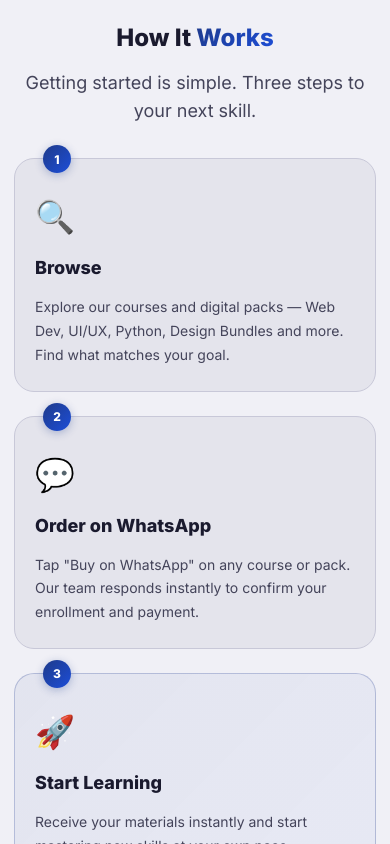
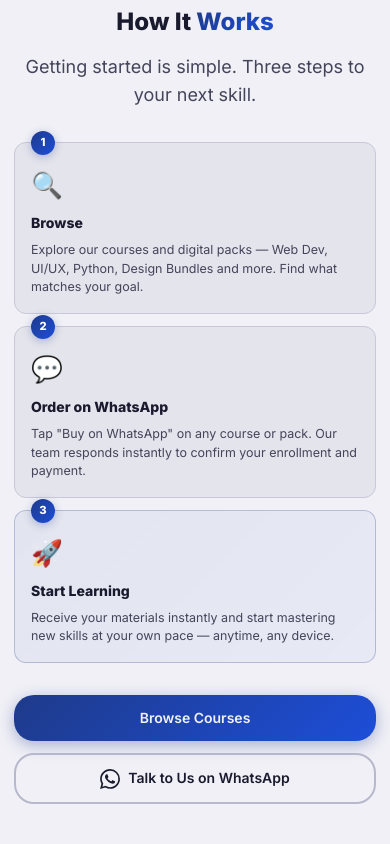
Before and after one commit to maxin3820-jpg/BC, a React (Vite) app: page / in a window 390 px wide. Shown: the part 5380-6224 px from the top of the page. Built offline with nearby package versions, Linux system fonts and the light colour scheme; no server answers.

Commit message:
Make How It Works section smaller and tighter on mobile

```diff
--- a/src/pages/Home.css
+++ b/src/pages/Home.css
@@ -478,14 +478,30 @@
 /* Responsive */
 @media (max-width: 900px) {
   .hiw-arrow { display: none; }
-  .hiw-steps { flex-direction: column; gap: 1.5rem; }
-  .hiw-card { align-items: flex-start; text-align: left; padding: 1.75rem 1.5rem; }
-  .hiw-number { left: 1.75rem; transform: none; }
+  .hiw-steps { flex-direction: column; gap: 1rem; }
+  .hiw-card { align-items: flex-start; text-align: left; padding: 1.5rem 1.25rem; gap: 0.5rem; }
+  .hiw-number { left: 1.5rem; transform: none; }
+  .hiw-icon { font-size: 2rem; margin-top: 0.25rem; }
+  .hiw-card h3 { font-size: var(--font-size-base); }
+  .hiw-card p { font-size: var(--font-size-xs); }
 }
 
 @media (max-width: 480px) {
-  .hiw-card { padding: 1.5rem 1.25rem; }
-  .hiw-cta { flex-direction: column; align-items: stretch; }
-  .hiw-cta .btn { width: 100%; justify-content: center; }
-  .hiw-icon { font-size: 2rem; }
+  .hiw-section { padding: 2.5rem 0; }
+  .hiw-steps { gap: 0.75rem; margin-bottom: 2rem; }
+  .hiw-card { padding: 1.1rem 1rem 1rem; gap: 0.4rem; border-radius: var(--radius-md); }
+  .hiw-number { width: 24px; height: 24px; font-size: 0.7rem; top: -12px; left: 1rem; }
+  .hiw-icon { font-size: 1.6rem; }
+  .hiw-card h3 { font-size: var(--font-size-sm); }
+  .hiw-card p { font-size: 0.78rem; line-height: 1.5; }
+  .hiw-cta { flex-direction: column; align-items: stretch; gap: 0.75rem; }
+  .hiw-cta .btn { width: 100%; justify-content: center; font-size: var(--font-size-sm); }
 }
+
+@media (max-width: 360px) {
+  .hiw-section { padding: 2rem 0; }
+  .hiw-card { padding: 1rem 0.875rem 0.875rem; }
+  .hiw-icon { font-size: 1.4rem; }
+  .hiw-card h3 { font-size: 0.85rem; }
+  .hiw-card p { font-size: 0.75rem; }
+}
```
